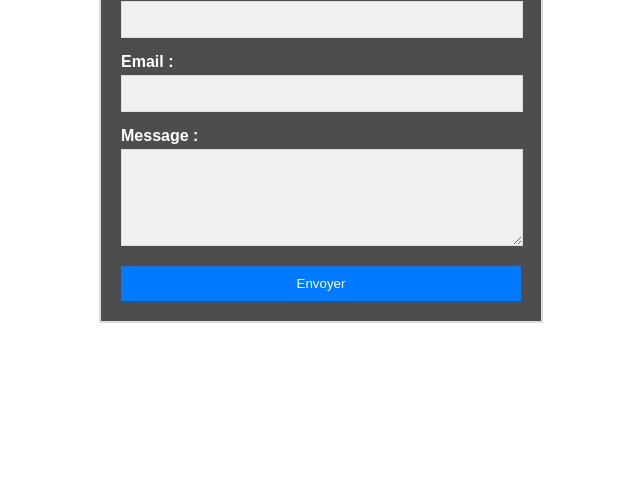
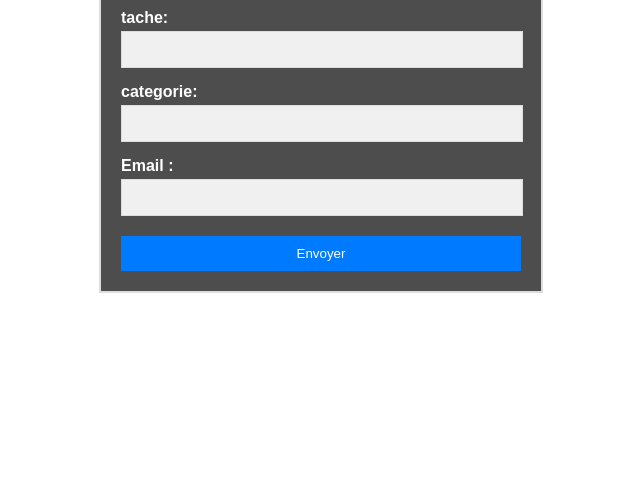
Before and after one commit to debscoding-girl05/todoListGitGroup, a website: page formulaire.html in a window 1280 px wide. Shown: the part 307-800 px from the top of the page, without its empty margins (319-959 px from the left). Drawn offline with Linux system fonts and the light colour scheme.

Commit message:
ajout tache et categorie

```diff
--- a/formulaire.html
+++ b/formulaire.html
@@ -10,14 +10,17 @@
 
     <form action="#" method="post">
         <h1>Formulaire de Contact</h1>
-        <label for="nom">Nom :</label>
-        <input type="text" id="nom" name="nom" required>
+        <label for="tache">tache:</label>
+        <input type="text" id="tache" name="tache" required>
+
+        <label for="categorie">categorie:</label>
+        <input type="text" id="categorie" name="categorie" required>
+
 
         <label for="email">Email :</label>
         <input type="email" id="email" name="email" required>
 
-        <label for="message">Message :</label>
-        <textarea id="message" name="message" rows="5" required></textarea>
+
 
         <button type="submit">Envoyer</button>
     </form>
```
